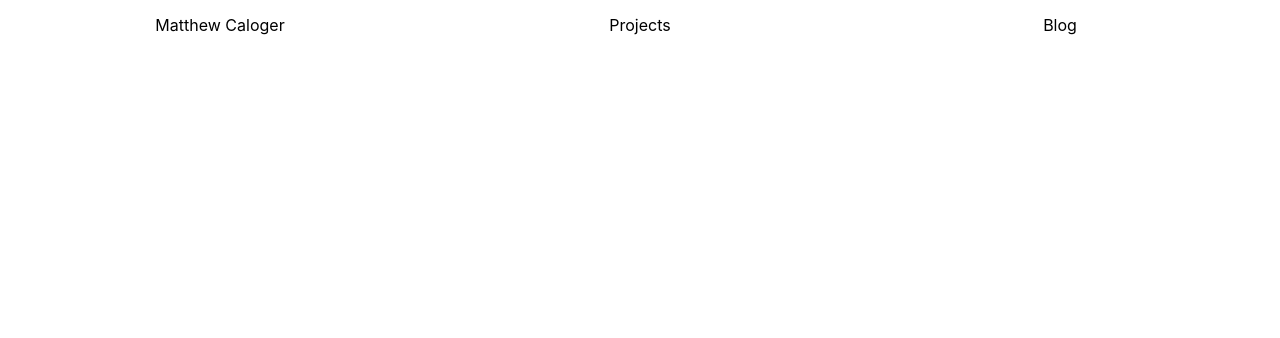
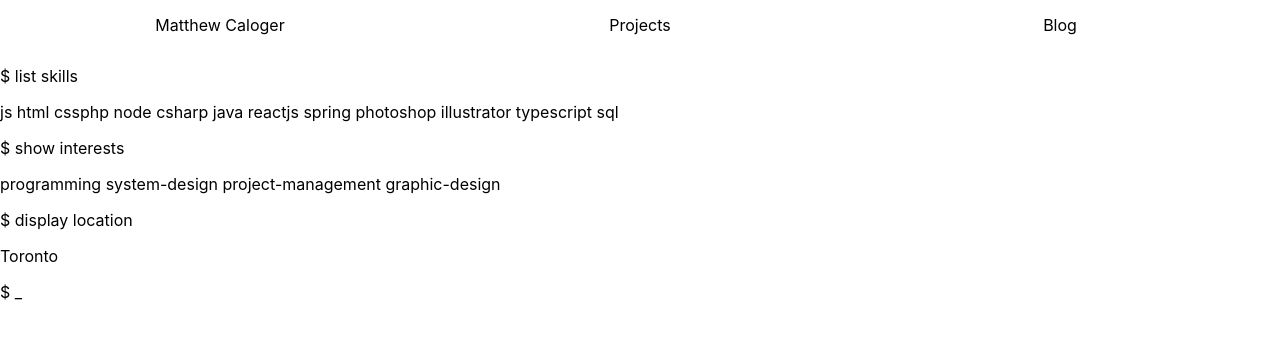
Before and after one commit to mattcaloger/Caloger.com, a React (Create React App) app in the folder calogercom/: page / in a window 1280 px wide. Shown: the top 338 px of the page. Built offline with nearby package versions, Linux system fonts and the light colour scheme.

Commit message:
Terminal addition

```diff
--- a/calogercom/src/App.js
+++ b/calogercom/src/App.js
@@ -1,11 +1,13 @@
 import logo from './logo.svg';
 import './App.css';
 import NavBar from './Components/NavBar/NavBar';
+import Terminal from './Components/Terminal/Terminal';
 
 function App() {
   return (
     <div className="App">
       <NavBar />
+      <Terminal />
     </div>
   );
 }
--- /dev/null
+++ b/calogercom/src/Components/Terminal/Terminal.jsx
@@ -0,0 +1,24 @@
+
+
+        import React from 'react'
+
+        export default function Terminal() {
+            return (
+
+ <div className="card">
+            <p>$ list skills</p>
+            <p><span className="color-js">js</span> <span className="color-html">html</span> <span className="color-css">css</span>
+                <span className="color-php">php</span> <span className="color-node">node</span> <span
+                    className="color-csharp">csharp</span> <span className="color-java">java</span> <span
+                    className="color-reactjs">reactjs</span> <span className="color-spring">spring</span> <span
+                    className="color-photoshop">photoshop</span> <span className="color-illustrator">illustrator</span> <span
+                    className="color-typescript">typescript</span> <span className="color-sql">sql</span>
+            </p>
+            <p>$ show interests</p>
+            <p>programming system-design project-management graphic-design </p>
+            <p>$ display location</p>
+            <p>Toronto</p>
+            <p>$ <span className="blink">_</span></p>
+        </div>
+            )
+        }
```
